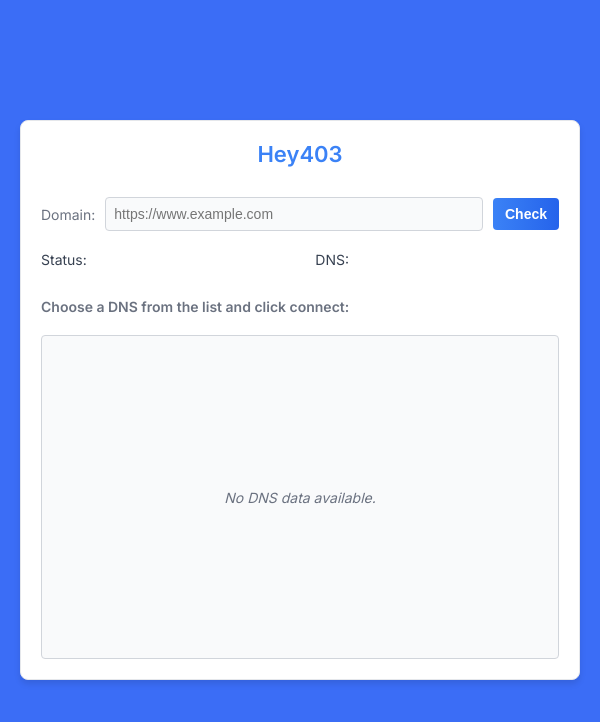
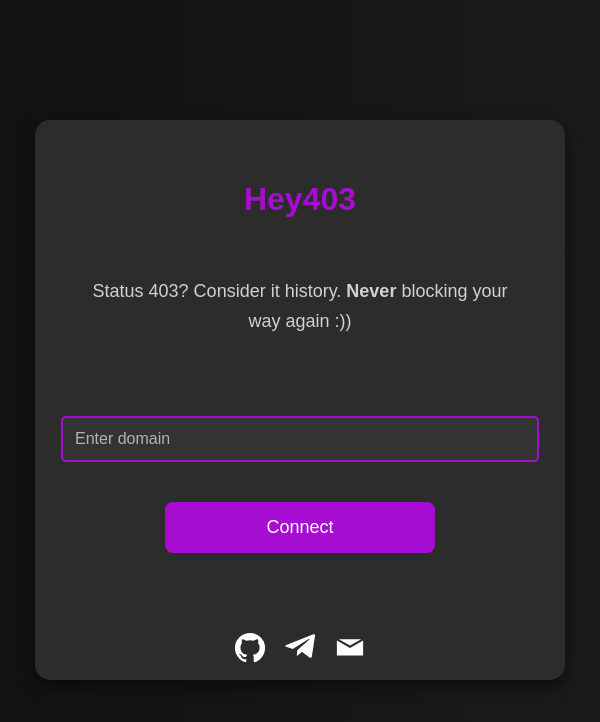
Before and after one commit to Diramid/hey-403-gui, an Electron app: page src/index.html in a window 600 px wide. Drawn offline with Linux system fonts and the light colour scheme; no server answers.

Commit message:
adding build tools.

```diff
--- a/preload.js
+++ b/preload.js
@@ -1,6 +1,7 @@
 const { contextBridge, ipcRenderer } = require('electron');
 
-// Expose a safe function for the renderer to call
 contextBridge.exposeInMainWorld('electron', {
-  getdns: () => ipcRenderer.invoke('getdns')
+    setdns: (cmd) => ipcRenderer.send('setdns', cmd),
+    onCommandOutput: (callback) => ipcRenderer.on('command-output', (event, data) => callback(data)),
+    getos: () => ipcRenderer.invoke('getos')
 });
--- a/src/index.css
+++ b/src/index.css
@@ -1,118 +1,101 @@
-* {
+body {
   margin: 0;
   padding: 0;
-    box-sizing: border-box;
+  display: flex;
+  align-items: center;
+  justify-content: center;
+  height: 100vh;
+  background: linear-gradient(to right, #121212, #1a1a1a);
+  font-family: Arial, sans-serif;
+  color: white;
 }
-
-  body {
-    font-family: 'Inter', sans-serif;
-    background: #3b6df6;
-    color: #111827;
+.container {
+  background: #2c2c2c;
+  padding: 40px;
+  border-radius: 15px;
+  box-shadow: 0 6px 15px rgba(0, 0, 0, 0.5);
+  display: flex;
+  flex-direction: column;
+  align-items: center;
+  justify-content: flex-start;
+  max-width: 450px;
+  width: 95%;
+  height: 480px;
+  text-align: center;
+}
+h1 {
+  color: #a70dd1;
+  font-size: 32px;
+  margin-bottom: 40px;
+}
+.description {
+  font-size: 18px;
+  color: #d1d1d1;
+  margin-bottom: 60px;
+  line-height: 30px;
+}
+.form-group {
+  display: flex;
+  flex-direction: column;
+  align-items: center;
+  gap: 15px;
+  width: 100%;
+}
+label {
+  font-size: 18px;
+  color: #e0e0e0;
+  margin-bottom: 5px;
+}
+input {
+  width: 100%;
+  padding: 12px;
+  background: #333;
+  border: 2px solid #a70dd1;
+  border-radius: 5px;
+  font-size: 16px;
+  color: white;
+  outline: none;
+}
+input::placeholder {
+  color: #b3b3b3;
+}
+#connect-btn {
+  margin-top: 40px;
+  padding: 15px 30px;
+  font-size: 18px;
+  color: white;
+  background-color: #a70dd1;
+  border: none;
+  border-radius: 8px;
+  cursor: pointer;
+  transition: background 0.3s, transform 0.2s;
+  width: 60%;
+}
+#connect-btn:hover {
+  background-color: #9b24ba;
+  transform: scale(1.05);
+}
+.social-links {
   display: flex;
   justify-content: center;
-    align-items: center;
-    height: 100vh;
+  gap: 20px;
+  margin-top: 80px;
 }
-
-  #main {
-    width: 100%;
-    max-width: 560px;
-    height: 100%;
-    max-height: 560px;
-    background: #ffffff;
-    border: 1px solid #e5e7eb;
-    border-radius: 8px;
-    padding: 20px;
-    box-shadow: 0 4px 6px rgba(0, 0, 0, 0.1);
-    display: flex;
-    flex-direction: column;
-    gap: 20px;
+.social-links a {
+  color: white;
+  font-size: 28px;
+  transition: transform 0.2s;
+  text-decoration: none;
 }
-
-  .headtitle {
-    font-size: 22px;
-    font-weight: 600;
-    text-align: center;
-    color: #3b82f6;
-    margin-bottom: 10px;
+.social-links a:hover {
+  transform: scale(1.2);
 }
-
-  form {
-    display: flex;
-    gap: 10px;
-    align-items: center;
+.social-links svg {
+  width: 30px;
+  height: 30px;
+  fill: white;
+  transition: fill 0.3s ease, transform 0.2s;
 }
-
-  .domainlabel {
-    font-size: 14px;
-    color: #6b7280;
+.social-links a:hover svg {
+  fill: #9b24ba;
 }
-
-  .domaininput {
-    flex: 1;
-    padding: 8px;
-    font-size: 14px;
-    border: 1px solid #d1d5db;
-    border-radius: 4px;
-    background: #f9fafb;
-    color: #374151;
-    transition: box-shadow 0.3s ease, border-color 0.3s ease;
-  }
-
-  .domaininput:focus {
-    outline: none;
-    border-color: #3b82f6;
-    box-shadow: 0 0 5px rgba(59, 130, 246, 0.5);
-  }
-
-  .submitbutton {
-    padding: 8px 12px;
-    font-size: 14px;
-    font-weight: 600;
-    color: #ffffff;
-    background: linear-gradient(90deg, #3b82f6, #2563eb);
-    border: none;
-    border-radius: 4px;
-    cursor: pointer;
-    transition: background 0.2s ease, transform 0.2s ease;
-  }
-
-  .submitbutton:hover {
-    background: linear-gradient(90deg, #2563eb, #1d4ed8);
-    transform: scale(1.02);
-  }
-
-  .status-section {
-    display: flex;
-    justify-content: space-between;
-  }
-
-  .statuslabel, .dnslabel {
-    font-size: 14px;
-    color: #374151;
-    font-weight: 500;
-    margin-right: 210px;
-  }
-
-  .guidlabel {
-    font-size: 14px;
-    color: #6b7280;
-    margin-top: 10px;
-  }
-
-  .listdns {
-    flex: 1;
-    border: 1px solid #d1d5db;
-    border-radius: 4px;
-    background: #f9fafb;
-    display: flex;
-    justify-content: center;
-    align-items: center;
-    color: #6b7280;
-    font-size: 14px;
-    font-style: italic;
-  }
-
-  .listdns::before {
-    content: "No DNS data available.";
-  }
--- a/src/index.html
+++ b/src/index.html
@@ -5,24 +5,34 @@
     <meta name="viewport" content="width=device-width, initial-scale=1.0">
     <title>Hey403</title>
     <link rel="stylesheet" href="index.css">
-  <link rel="preconnect" href="https://fonts.googleapis.com">
-  <link rel="preconnect" href="https://fonts.gstatic.com" crossorigin>
-  <link href="https://fonts.googleapis.com/css2?family=Inter:wght@400;600&display=swap" rel="stylesheet">
 </head>
 <body>
-  <div id="main">
-    <h1 class="headtitle">Hey403</h1>
-    <form>
-      <label for="domain" class="domainlabel">Domain:</label>
-      <input id="domain" type="text" placeholder="https://www.example.com" class="domaininput">
-      <button type="submit" class="submitbutton">Check</button>
-    </form>
-    <div class="status-section">
-      <h2 class="statuslabel">Status:</h2>
-      <h2 class="dnslabel">DNS:</h2>
+    <div class="container">
+        <h1>Hey403</h1>
+        <p class="description">Status 403? Consider it history. <strong>Never</strong> blocking your way again :))</p>
+        <div class="form-group">
+            <label for="domain"></label>
+            <input type="text" id="domain" placeholder="Enter domain" required>
         </div>
-    <h3 class="guidlabel">Choose a DNS from the list and click connect:</h3>
-    <div class="listdns"></div>
+        <button id="connect-btn">Connect</button>
+
+        <div class="social-links">
+            <a href="https://github.com/Diramid" target="_blank">
+                <svg viewBox="0 0 24 24" xmlns="http://www.w3.org/2000/svg">
+                    <path d="M12 0a12 12 0 00-3.79 23.4c.6.1.82-.26.82-.58v-2c-3.34.72-4-1.61-4-1.61-.54-1.37-1.32-1.74-1.32-1.74-1.08-.75.08-.74.08-.74 1.2.09 1.84 1.23 1.84 1.23 1.06 1.81 2.77 1.29 3.45.98.1-.77.41-1.29.75-1.58-2.67-.3-5.47-1.34-5.47-5.96a4.66 4.66 0 011.24-3.24c-.12-.3-.54-1.52.12-3.17 0 0 1-.32 3.3 1.23a11.5 11.5 0 016 0c2.3-1.55 3.3-1.23 3.3-1.23.66 1.65.24 2.87.12 3.17a4.66 4.66 0 011.24 3.24c0 4.63-2.8 5.65-5.48 5.95.42.37.8 1.09.8 2.2v3.26c0 .32.22.69.82.58A12 12 0 0012 0z"/>
+                </svg>
+            </a>
+            <a href="https://t.me/ninja_learn_ir" target="_blank">
+                <svg viewBox="0 0 24 24" xmlns="http://www.w3.org/2000/svg">
+                    <path d="M9.8 13.8l-.4 4.3c.6 0 .9-.3 1.2-.6l2.9-2.5 6.1 4.5c1 .6 1.7.3 1.9-.9L24 2.3c.2-1.1-.4-1.6-1.3-1.3L1.1 9.5c-1.2.5-1.2 1.2-.2 1.5l5.3 1.7 12.4-7.7c.6-.4 1.2-.2.7.3"/>
+                </svg>
+            </a>
+            <a href="https://github.com/Mohammad222PR?tab=repositories">
+                <svg viewBox="0 0 24 24" xmlns="http://www.w3.org/2000/svg">
+                    <path d="M12 12.7L1.5 6.1v11.4h21V6.1L12 12.7zM12 10l9-5H3l9 5zm0 2L1.5 6v12h21V6L12 12z"/>
+                </svg>
+            </a>
+        </div>
     </div>
     <script src="index.js"></script>
 </body>
--- a/src/index.js
+++ b/src/index.js
@@ -1 +1,26 @@
-console.log(window.electron.getdns());
+document.getElementById("connect-btn").addEventListener("click", (event) => {
+
+    event.preventDefault();
+
+    const domainvalue = document.getElementById("domain").value;
+    const connecttxt = document.getElementById("connect-btn");
+
+    if (domainvalue.trim() === "") {
+        alert("Domain cannot be empty.");
+        return;
+    }
+
+    connecttxt.innerHTML = "Wait..."
+    connecttxt.style.backgroundColor = "red"
+
+    window.electron.setdns(`sudo hey403 --set ${domainvalue}`);
+
+});
+
+window.electron.onCommandOutput((data) => {
+    const connecttxt = document.getElementById("connect-btn");
+    connecttxt.innerHTML = "Connect"
+    connecttxt.style.backgroundColor = "#a70dd1"
+    console.log(data);
+    alert("Good to go")
+});
```
Also changed, not shown: main.js (+25 -14 lines), package.json (+8 -3 lines), src/DNSFileCheck.js (deleted, +0 -50 lines), 2 other files. Lines whose indentation alone changed are shown as unchanged.
